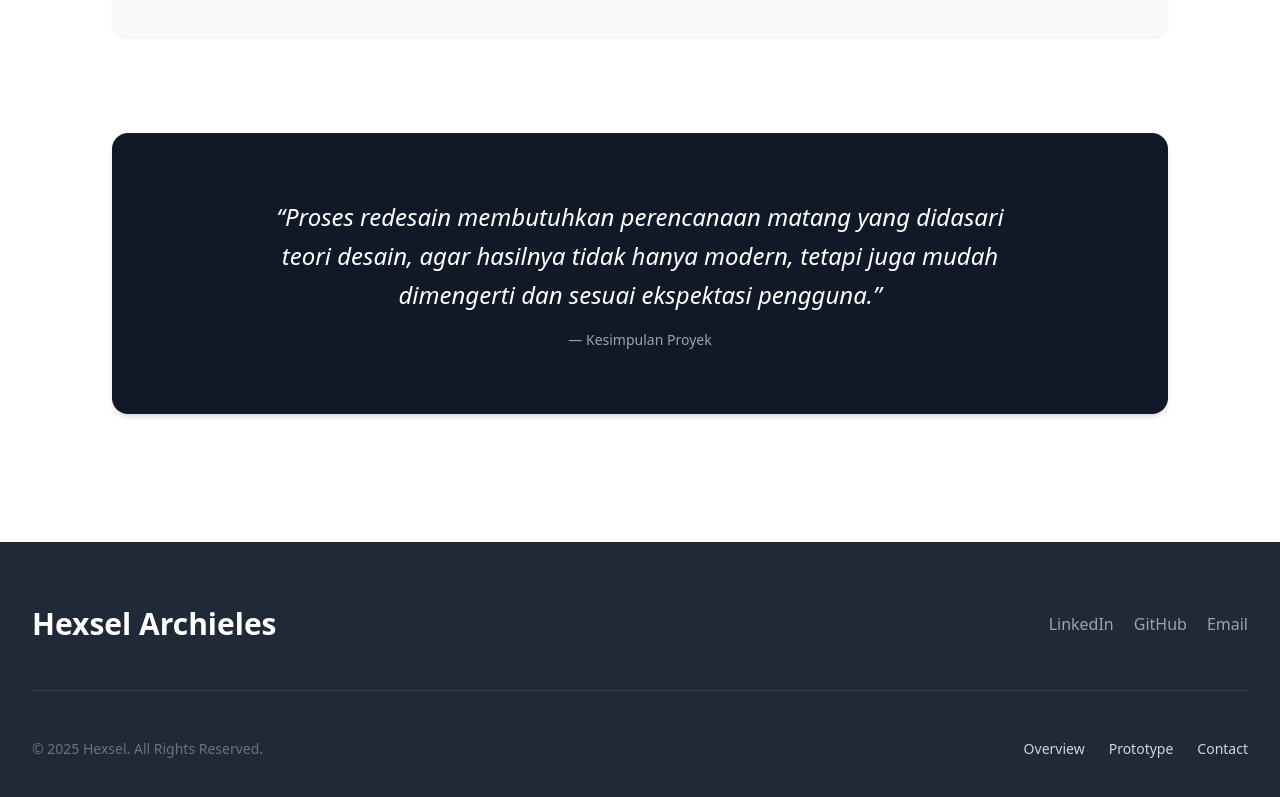
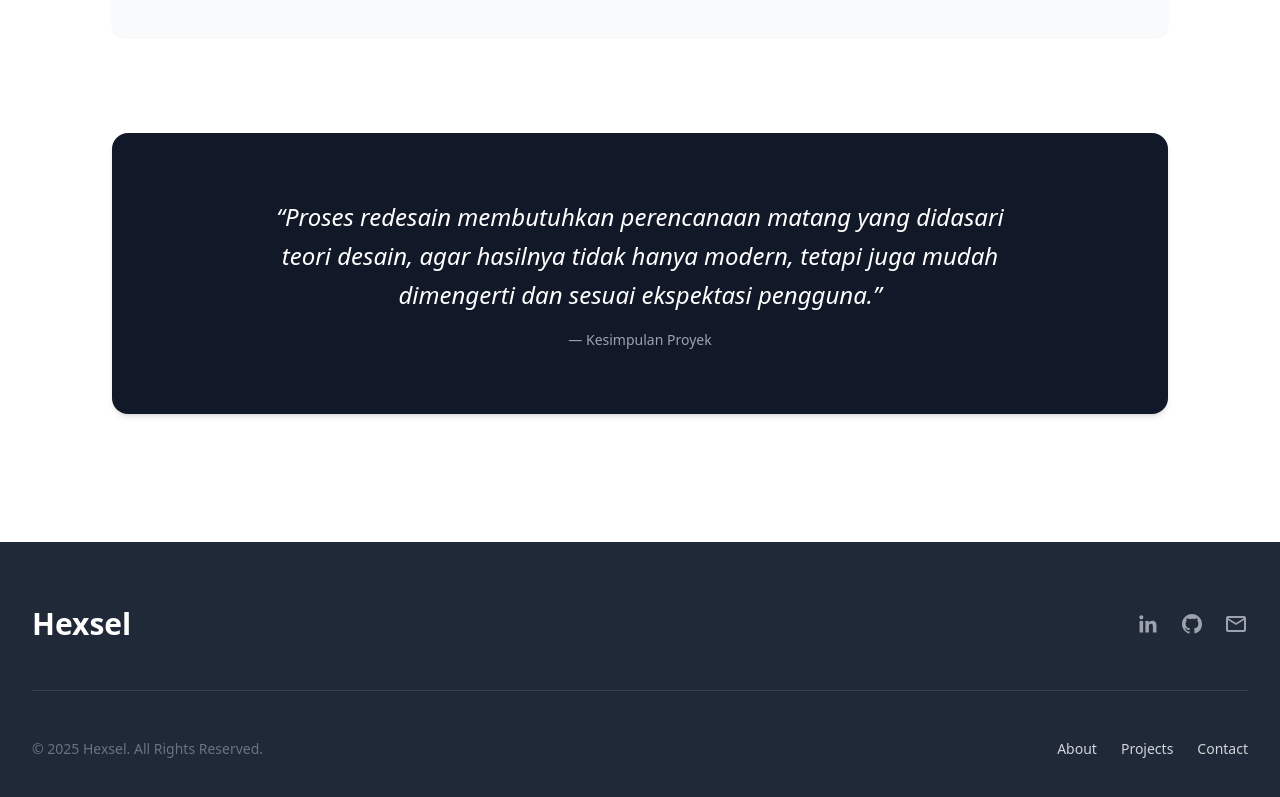
Before and after one commit to hexselarchieles/Porto, a plain HTML site: page gereja.html in a window 1280 px wide. Shown: the part 3593-4390 px from the top of the page. Drawn offline with nearby package versions, Linux system fonts and the light colour scheme.

Commit message:
Update gereja.html

```diff
--- a/gereja.html
+++ b/gereja.html
@@ -203,25 +203,50 @@
     </section>
   </main>
 
-  <!-- FOOTER -->
+  <!-- CONTACT -->
 <footer id="contact" class="bg-gray-800 text-white">
   <div class="w-full px-8 py-16 mx-auto max-w-7xl">
+
     <div class="flex flex-col md:flex-row justify-between items-center mb-12">
-        <h5 class="mb-6 md:mb-0 text-3xl font-bold text-white">Hexsel Archieles</h5>
+      <h5 class="mb-6 md:mb-0 text-3xl font-bold text-white">
+        Hexsel
+      </h5>
+
       <div class="flex gap-5 text-gray-400 sm:justify-center">
-          <a href="https://www.linkedin.com/in/hexsel-archieles-virgio-manik" target="_blank" class="hover:text-white">LinkedIn</a>
-          <a href="https://github.com/hexselarchieles" target="_blank" class="hover:text-white">GitHub</a>
-          <a href="mailto:Hexsel.archieles@student.umn.ac.id" class="hover:text-white">Email</a>
+        <a href="https://www.linkedin.com/in/hexsel-archieles-virgio-manik" target="_blank" rel="noopener noreferrer" class="block transition-all hover:text-white">
+          <svg class="w-6 h-6" fill="currentColor" viewBox="0 0 24 24" aria-hidden="true">
+            <path d="M20.447 20.45h-3.554v-5.569c0-1.328-.027-3.037-1.852-3.037-1.853 0-2.136 1.445-2.136 2.939v5.667H9.351V9H12.8v1.561h.046c.477-.9 1.637-1.85 3.37-1.85 3.601 0 4.267 2.37 4.267 5.455v6.284zM5.337 7.433c-1.144 0-2.063-.926-2.063-2.065 0-1.138.92-2.063 2.063-2.063 1.14 0 2.064.925 2.064 2.063 0 1.139-.925 2.065-2.064 2.065zm1.782 13.017H3.555V9h3.564v11.45z"/>
+          </svg>
+        </a>
+
+        <a href="https://github.com/hexselarchieles" target="_blank" rel="noopener noreferrer" class="block transition-all hover:text-white">
+          <svg class="w-6 h-6" fill="currentColor" viewBox="0 0 24 24" aria-hidden="true">
+            <path fill-rule="evenodd" d="M12 2C6.477 2 2 6.484 2 12.017c0 4.425 2.865 8.18 6.839 9.504.5.092.682-.217.682-.483 0-.237-.008-.868-.013-1.703-2.782.605-3.369-1.343-3.369-1.343-.454-1.158-1.11-1.466-1.11-1.466-.908-.62.069-.608.069-.608 1.003.07 1.531 1.032 1.531 1.032.892 1.53 2.341 1.088 2.91.832.092-.647.35-1.088.636-1.338-2.22-.253-4.555-1.113-4.555-4.951 0-1.093.39-1.988 1.029-2.688-.103-.253-.446-1.272.098-2.65 0 0 .84-.27 2.75 1.026A9.564 9.564 0 0112 6.844c.85.004 1.705.115 2.504.337 1.909-1.296 2.747-1.027 2.747-1.027.546 1.379.202 2.398.1 2.651.64.7 1.028 1.595 1.028 2.688 0 3.848-2.339 4.695-4.566 4.943.359.309.678.92.678 1.855 0 1.338-.012 2.419-.012 2.747 0 .268.18.58.688.482A10.019 10.019 0 0022 12.017C22 6.484 17.522 2 12 2z" clip-rule="evenodd"></path>
+          </svg>
+        </a>
+
+        <a href="mailto:hexselavmm@gmail.com" class="block transition-all hover:text-white">
+          <svg class="w-6 h-6" fill="currentColor" viewBox="0 0 24 24" aria-hidden="true">
+             <path d="M22 6c0-1.1-.9-2-2-2H4c-1.1 0-2 .9-2 2v12c0 1.1.9 2 2 2h16c1.1 0 2-.9 2-2V6zm-2 0l-8 5-8-5h16zm0 12H4V8l8 5 8-5v10z"/>
+          </svg>
+        </a>
+
       </div>
     </div>
+
     <div class="flex flex-col items-center justify-center w-full pt-12 border-t border-gray-700 md:flex-row md:justify-between">
-        <p class="text-sm text-gray-500 mb-4 md:mb-0">© 2025 Hexsel. All Rights Reserved.</p>
-        <ul class="flex gap-6 text-sm font-medium text-gray-300">
-          <li><a href="#overview" class="hover:text-white">Overview</a></li>
-          <li><a href="#prototype" class="hover:text-white">Prototype</a></li>
-          <li><a href="#contact" class="hover:text-white">Contact</a></li>
+
+      <p class="block mb-4 text-sm text-center text-gray-500 md:mb-0">
+        © 2025 Hexsel. All Rights Reserved.
+      </p>
+
+      <ul class="flex flex-wrap justify-center gap-4 text-sm font-medium text-gray-300 md:gap-6">
+        <li><a href="#about" class="transition-all hover:text-white">About</a></li>
+        <li><a href="#projects" class="transition-all hover:text-white">Projects</a></li>
+        <li><a href="mailto:hexsel.email@example.com" class="transition-all hover:text-white">Contact</a></li>
       </ul>
     </div>
+
   </div>
 </footer>
 
```
Lines whose indentation alone changed are shown as unchanged.
